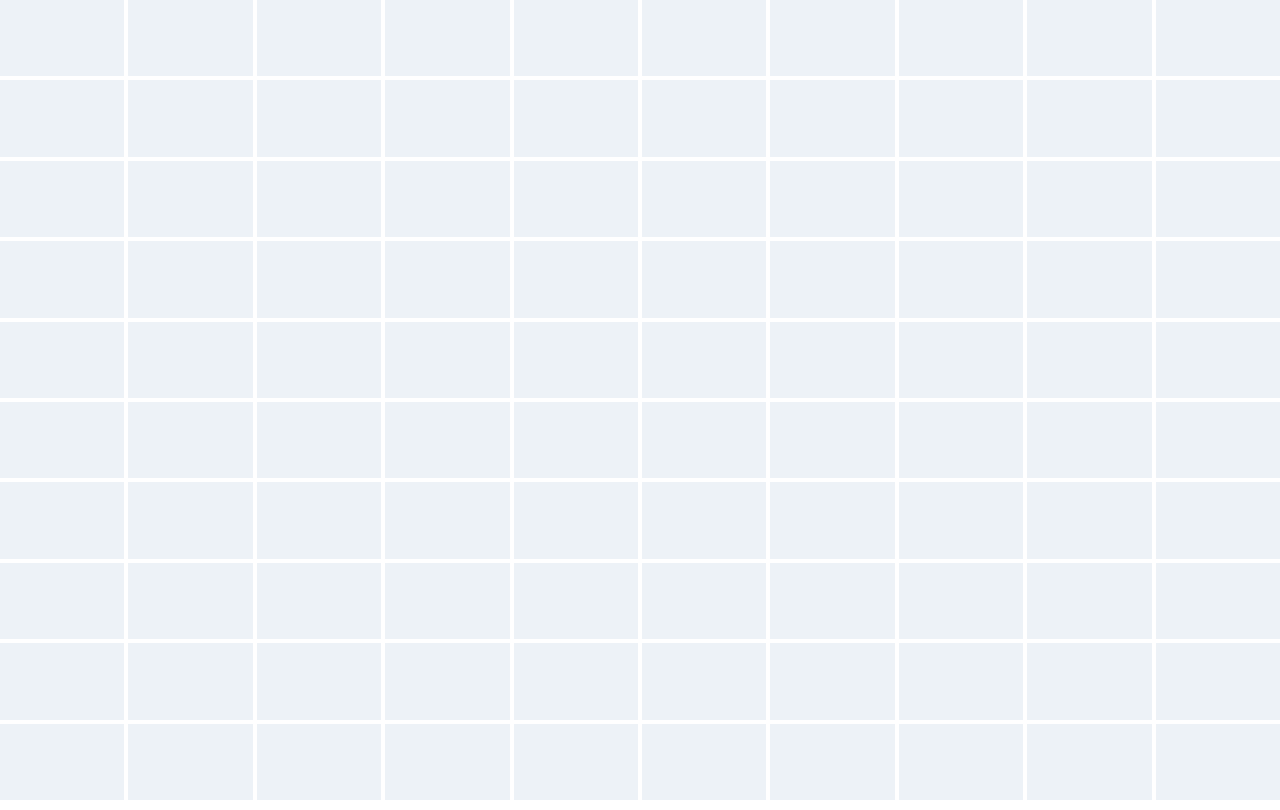
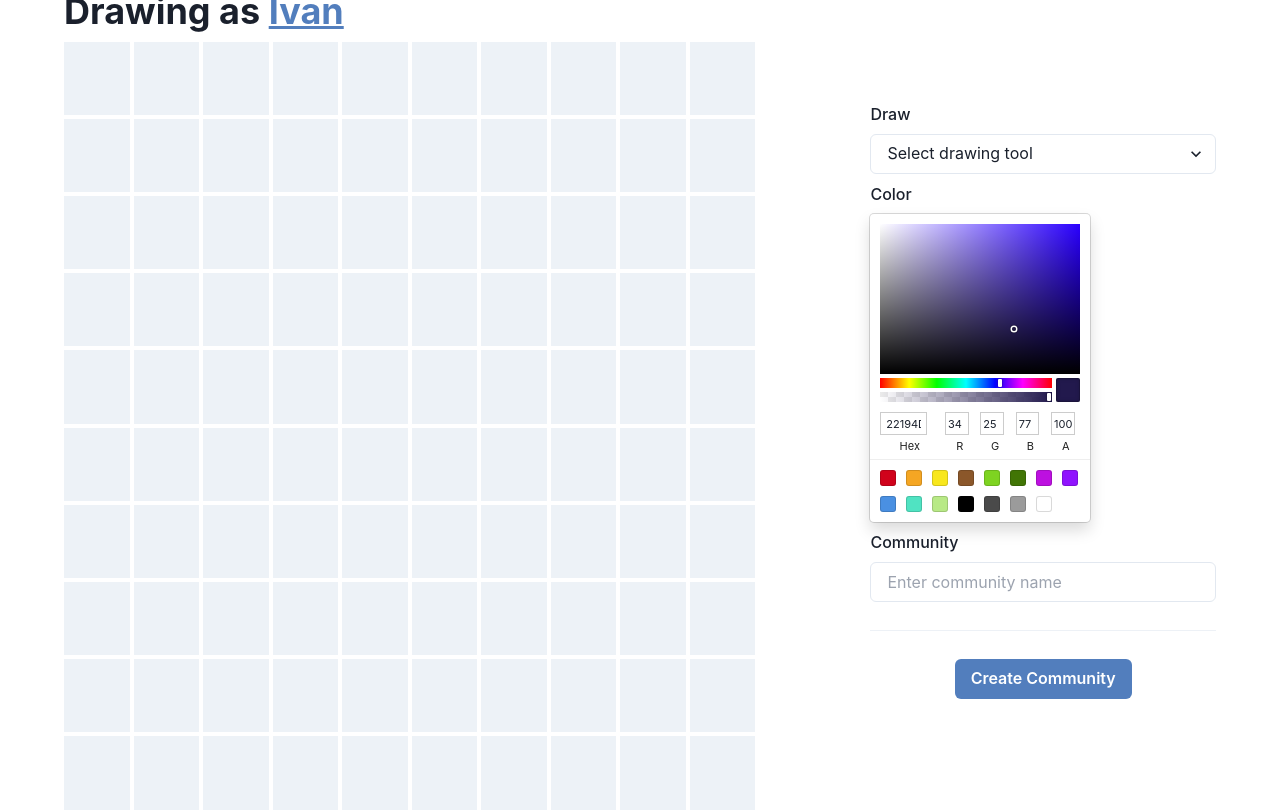
Before and after one commit to SuperiorityComplex/collab-pp, a React (Create React App) app in the folder frontend/: page / in a window 1280 px wide. Built offline with nearby package versions, Linux system fonts and the light colour scheme.

Commit message:
add canvas UI

```diff
--- a/frontend/package.json
+++ b/frontend/package.json
@@ -41,5 +41,8 @@
       "last 1 firefox version",
       "last 1 safari version"
     ]
+  },
+  "devDependencies": {
+    "react-color": "^2.19.3"
   }
 }
--- a/frontend/src/App.js
+++ b/frontend/src/App.jsx
@@ -2,12 +2,13 @@ import { ChakraProvider } from "@chakra-ui/react";
 import { useState } from "react";
 import LoginForm from "./screens/LoginForm";
 import Canvas from "./screens/Canvas";
+import theme from "./theme";
 
 function App() {
   const [isLoggedIn, toggleLoggedIn] = useState(true);
 
   return (
-    <ChakraProvider>
+    <ChakraProvider theme={theme}>
       {isLoggedIn ? (
         <Canvas />
       ) : (
--- a/frontend/src/screens/Canvas.jsx
+++ b/frontend/src/screens/Canvas.jsx
@@ -1,12 +1,69 @@
-import { Box } from "@chakra-ui/react";
+import {
+  chakra,
+  Box,
+  Heading,
+  VStack,
+  FormControl,
+  FormLabel,
+  Select,
+  Input,
+  Button,
+  Divider,
+} from "@chakra-ui/react";
+import { SketchPicker } from "react-color";
 import ColorGrid from "../components/ColorGrid";
 import Layout from "../components/Layout";
 
 const Canvas = () => {
   return (
     <Layout>
-      <Box w="100vw" h="100vh">
-        <ColorGrid />
+      <Box
+        w="100vw"
+        h="100vh"
+        display="inline-flex"
+        p="5%"
+        alignItems="center"
+        justifyContent="space-between"
+      >
+        <VStack display="flex" flexDir="column" w="60%" alignItems="flex-start">
+          <Heading w="full">
+            Drawing as{" "}
+            <chakra.span textDecor="underline" color="primary.500">
+              Ivan
+            </chakra.span>
+          </Heading>
+          <Box w="full" h="60vw">
+            <ColorGrid />
+          </Box>
+        </VStack>
+        <VStack display="flex" flexDir="column" w="30%" alignItems="flex-start">
+          <FormControl>
+            <FormLabel htmlFor="draw-dropdown">Draw</FormLabel>
+            <Select id="draw-dropdown" placeholder="Select drawing tool">
+              <option value="pen">Pen</option>
+              <option value="brush">Brush</option>
+              <option value="eraser">Eraser</option>
+            </Select>
+          </FormControl>
+
+          <FormControl>
+            <FormLabel htmlFor="color-picker">Color</FormLabel>
+            <SketchPicker id="color-picker" />
+          </FormControl>
+
+          <FormControl>
+            <FormLabel htmlFor="community-input">Community</FormLabel>
+            <Input
+              type="text"
+              id="community-input"
+              placeholder="Enter community name"
+            />
+          </FormControl>
+          <VStack w="full">
+            <Divider my="5" />
+            <Button colorScheme="primary">Create Community</Button>
+          </VStack>
+        </VStack>
       </Box>
     </Layout>
   );
--- a/frontend/src/screens/LoginForm.jsx
+++ b/frontend/src/screens/LoginForm.jsx
@@ -57,7 +57,12 @@ function LoginForm({ onSubmit }) {
                     />
                   </FormControl>
 
-                  <Button type="submit" colorScheme="blue" size="lg" w="100%">
+                  <Button
+                    type="submit"
+                    colorScheme="primary"
+                    size="lg"
+                    w="100%"
+                  >
                     Log in
                   </Button>
                 </Stack>
--- /dev/null
+++ b/frontend/src/theme.js
@@ -0,0 +1,32 @@
+import { extendTheme } from "@chakra-ui/react";
+
+const theme = extendTheme({
+  colors: {
+    primary: {
+      50: "#f5f7fb",
+      100: "#d7e1f0",
+      200: "#b4c7e2",
+      300: "#8aa8d2",
+      400: "#7296c9",
+      500: "#527ebd",
+      600: "#446ba0",
+      700: "#375581",
+      800: "#2e486d",
+      900: "#21344e",
+    },
+    accent: {
+      50: "#fef5f8",
+      100: "#fbd7e3",
+      200: "#f7b2ca",
+      300: "#e78aaa",
+      400: "#ce7b98",
+      500: "#ae6880",
+      600: "#93586c",
+      700: "#764657",
+      800: "#633c49",
+      900: "#482b35",
+    },
+  },
+});
+
+export default theme;
```
Also changed, not shown: 1 other file (tests, documents, lock files or other folders).
